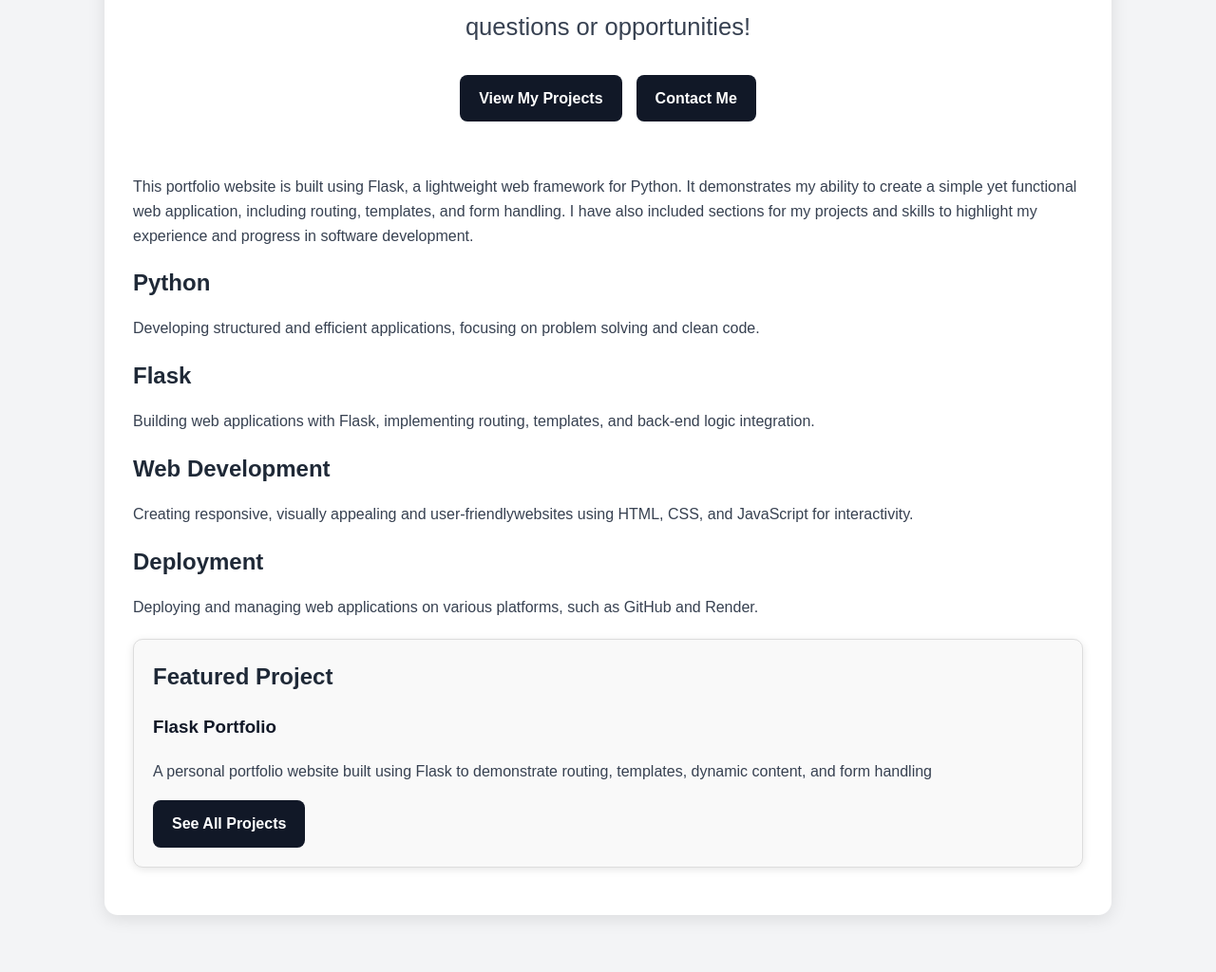
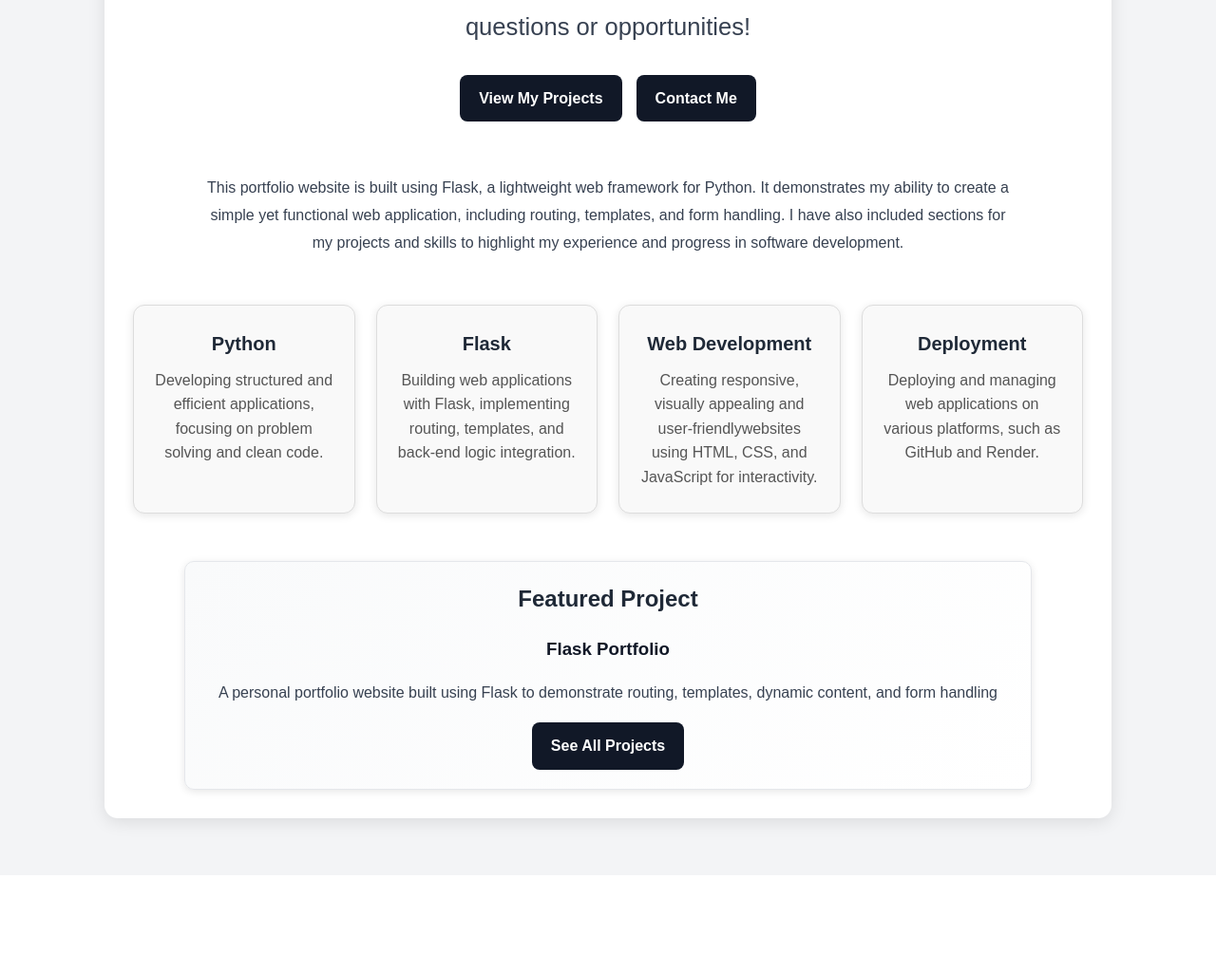
Before and after one commit to mdpos95-tech/flask-portfolio, a Flask app: page / in a window 1280 px wide. Shown: the part 558-1582 px from the top of the page at 95% size. After the commit the page ends 1440 px from the top, so only its background shows below. Run offline with Flask 3, Linux system fonts and the light colour scheme.

Commit message:
improving css project cards

```diff
--- a/static/css/style.css
+++ b/static/css/style.css
@@ -111,15 +111,70 @@ p {
     transform: translateY(-2px);
 }
 
+.intro-section{
+    max-width: 850px;
+    margin: 0 auto 50px;
+    text-align: center;
+}
 
+.intro-section p {
+    font-size: 1rem;
+    line-height: 1.8;
+}
+
+.highlights {
+    display: grid;
+    grid-template-columns: repeat(auto-fit, minmax(220px, 1fr));
+    gap: 22px;
+    margin: 20px 0 50px;
+}
+
+.highlight-card {
+    background-color: #f9f9f9;
+    padding: 24px 20px;
+    border-radius: 12px;
+    border: 1px solid #ddd;
+    box-shadow: 0 2px 10px rgba(0, 0, 0, 0.1);
+    text-align: center;
+    transition: transform 0.3s ease;
+}
+
+.highlight-card:hover {
+    transform: translateY(-5px);
+    box-shadow: 0 6px 16px rgba(0, 0, 0, 0.15);
+}
+
+.highlight-card h2 {
+    font-size: 1.25rem;
+    margin-bottom: 10px;
+}
+
+.highlight-card p {
+    color: #555;
+    margin: 0;
+}
+
+.featured-project {
+    margin-top: 10px;
+}
+
+.featured-project .project-card {
+    max-width: 850px;
+    margin: 0 auto;
+    text-align: center;
+    background: linear-gradient(135deg, #f9fafb, #ffffff);
+    border: 1px solid #e5e7eb;
+
+}
 
 .project-card {
-    background-color: #f9f9f9;
+    background-color: #f9fafb;
     padding: 20px;
     margin: 20px 0;
     border-radius: 10px;
     border: 1px solid #ddd;
     box-shadow: 0 2px 8px rgba(0, 0, 0, 0.1);
+
 }
 
 .project-card h2 {
```
